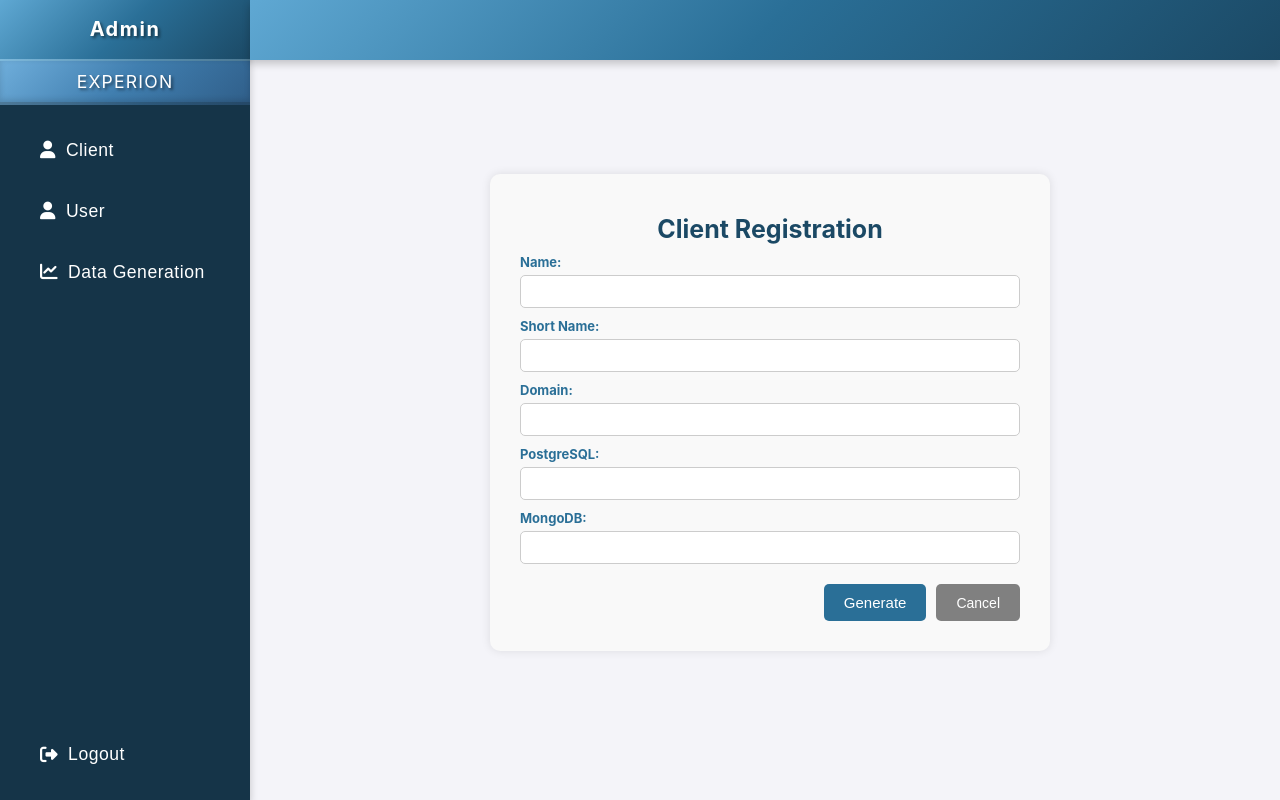
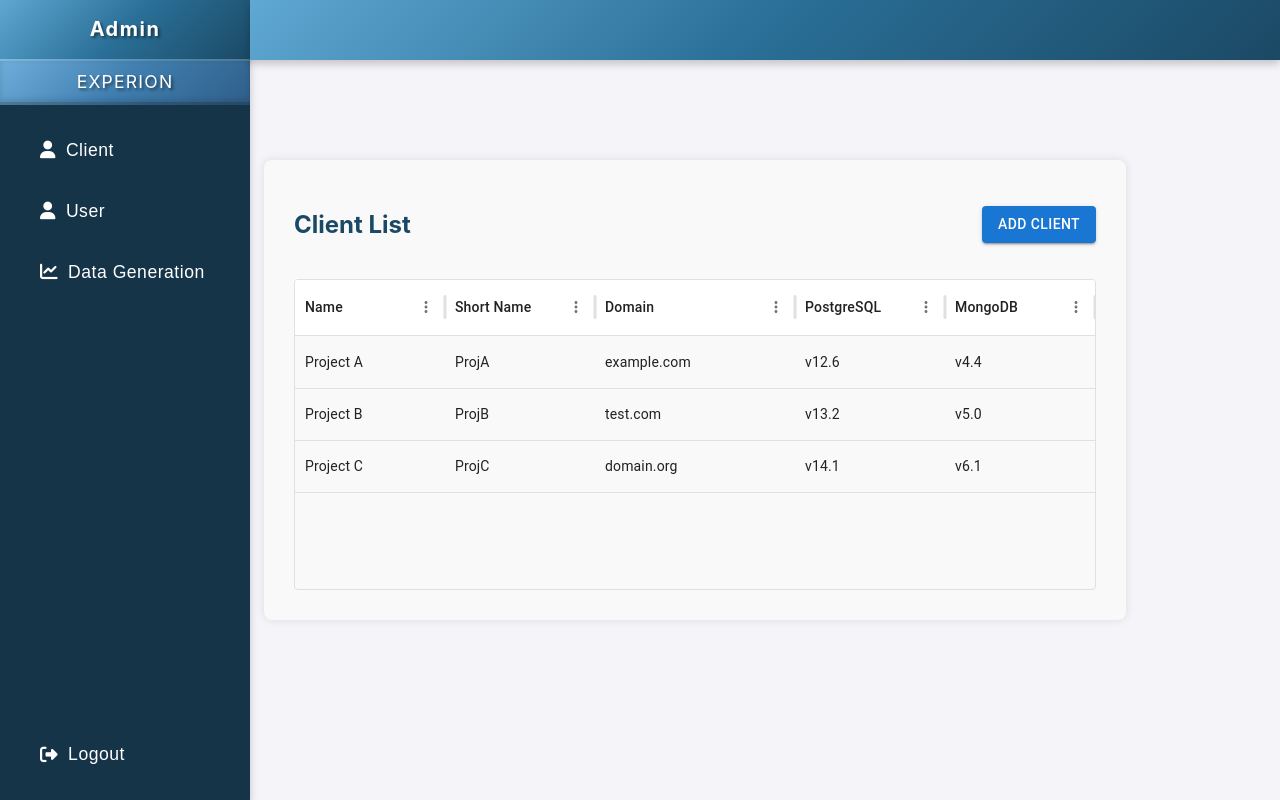
Before and after one commit to amalapeterexperionmea/datagen, a React (Create React App) app: page /client in a window 1280 px wide. Built offline with nearby package versions, Linux system fonts and the light colour scheme.

Commit message:
menuGrid

```diff
--- a/src/App.js
+++ b/src/App.js
@@ -5,6 +5,7 @@ import User from './Components/User/User';
 import Client from './Components/Client/client';
 import { BrowserRouter as Router, Routes, Route } from 'react-router-dom';
 import UserTable from './Components/User/UserTable';
+import Form from './Components/Client/clientreg';
 
 
 function App() {
@@ -18,6 +19,7 @@ function App() {
           <Route path="/user" element={<User />} />
           <Route path="/client" element={<Client/>}/>
           <Route path="/userlist" element={<UserTable />} />
+          <Route path="/form" element={<Layout> <Form /></Layout>} />
 
         </Routes>
       </div>
--- a/src/Components/Client/client.js
+++ b/src/Components/Client/client.js
@@ -1,7 +1,7 @@
 import React from 'react';
 import styled from 'styled-components';
-import Form from './clientreg';
 import Layout from '../Layout/Layout';
+import DataGridComponent from '../Menugrid/menugrid';
 
 
 const PageWrapper = styled.div`
@@ -17,7 +17,7 @@ const Client = () => {
 
     <PageWrapper>
         <Layout/>
-      <Form />
+        <DataGridComponent/>
     </PageWrapper>
   );
 };
--- a/src/Components/Client/clientreg.js
+++ b/src/Components/Client/clientreg.js
@@ -1,13 +1,14 @@
 import React, { useState } from "react";
 import styled from "styled-components";
+import { useNavigate } from "react-router-dom";
 
 const FormContainer = styled.div`
   display: flex;
   flex-direction: column;
   justify-content: left;
   width: 500px;
-  margin-top: 25px;
-  margin-left: -50px;
+  margin-top: 100px;
+  margin-left: 300px;
   padding: 30px;
   background-color: #f9f9f9;
   border-radius: 10px;
@@ -74,6 +75,7 @@ const CancelButton = styled.button`
 `;
 
 const Form = () => {
+  const navigate = useNavigate();
   const [formData, setFormData] = useState({
     name: "",
     shortName: "",
@@ -130,7 +132,9 @@ const Form = () => {
     e.preventDefault();
     console.log("Form Submitted:", formData);
   };
-
+  const handleCancel = () => {
+    navigate("/client");
+  };
   return (
     <FormContainer>
       <Header>Client Registration</Header>
@@ -231,7 +235,7 @@ const Form = () => {
 
         <ButtonContainer>
           <GenerateButton type="submit">Generate</GenerateButton>
-          <CancelButton type="button" onClick={() => console.log("Cancelled")}>
+          <CancelButton type="button" onClick={handleCancel}>
             Cancel
           </CancelButton>
         </ButtonContainer>
--- a/src/Components/Layout/Layout.js
+++ b/src/Components/Layout/Layout.js
@@ -14,12 +14,13 @@ const MainContent = styled.div`
   width: 100%;
 `;
 
-const Layout = () => {
+const Layout = ({ children }) => {
     return (
         <LayoutWrapper>
             <Sidebar />
             <MainContent>
               <Header/>
+              { children }
             </MainContent>
         </LayoutWrapper>
     );
--- /dev/null
+++ b/src/Components/Menugrid/menugrid.js
@@ -0,0 +1,80 @@
+import React from 'react';
+import { DataGrid } from '@mui/x-data-grid';
+import styled from 'styled-components';
+import { Button as MuiButton } from '@mui/material';
+import { useNavigate } from 'react-router-dom';
+
+const Container = styled.div`
+  display: flex;
+  flex-direction: column;
+  justify-content: center;
+  align-items: center;
+  margin-top: -20px;
+  margin-left: -200px;
+  padding: 30px;
+  background-color: #f9f9f9;
+  border-radius: 8px;
+  box-shadow: 0 0 10px rgba(0, 0, 0, 0.1);
+  width: max-content;
+  height: 50%;
+`;
+
+const Header = styled.div`
+  display: flex;
+  justify-content: space-between;
+  align-items: center;
+  width: 100%;
+  margin-bottom: 20px;
+`;
+
+const Heading = styled.h2`
+  font-size: 24px;
+  color: #1b4965;
+  flex-grow: 1;
+`;
+
+const Button = styled(MuiButton)`
+  background-color: #2a6f97;
+  color: white;
+  &:hover {
+    background-color: #303f9f;
+  }
+`;
+
+const columns = [
+  { field: 'name', headerName: 'Name', width: 150 },
+  { field: 'shortname', headerName: 'Short Name', width: 150 },
+  { field: 'domain', headerName: 'Domain', width: 200 },
+  { field: 'postgres', headerName: 'PostgreSQL', width: 150 },
+  { field: 'mongodb', headerName: 'MongoDB', width: 150 },
+];
+
+const rows = [
+  { id: 1, name: 'Project A', shortname: 'ProjA', domain: 'example.com', postgres: 'v12.6', mongodb: 'v4.4' },
+  { id: 2, name: 'Project B', shortname: 'ProjB', domain: 'test.com', postgres: 'v13.2', mongodb: 'v5.0' },
+  { id: 3, name: 'Project C', shortname: 'ProjC', domain: 'domain.org', postgres: 'v14.1', mongodb: 'v6.1' },
+];
+
+export default function DataGridComponent() {
+  const navigate = useNavigate();
+
+  const handleAddUser = () => {
+    navigate('/form');
+  };
+
+  return (
+    <Container>
+      <Header>
+        <Heading>Client List</Heading>
+        <Button variant="contained" onClick={handleAddUser}>
+          Add Client
+        </Button>
+      </Header>
+      <DataGrid
+        rows={rows}
+        columns={columns}
+        hideFooter
+      />
+    </Container>
+  );
+}
```
